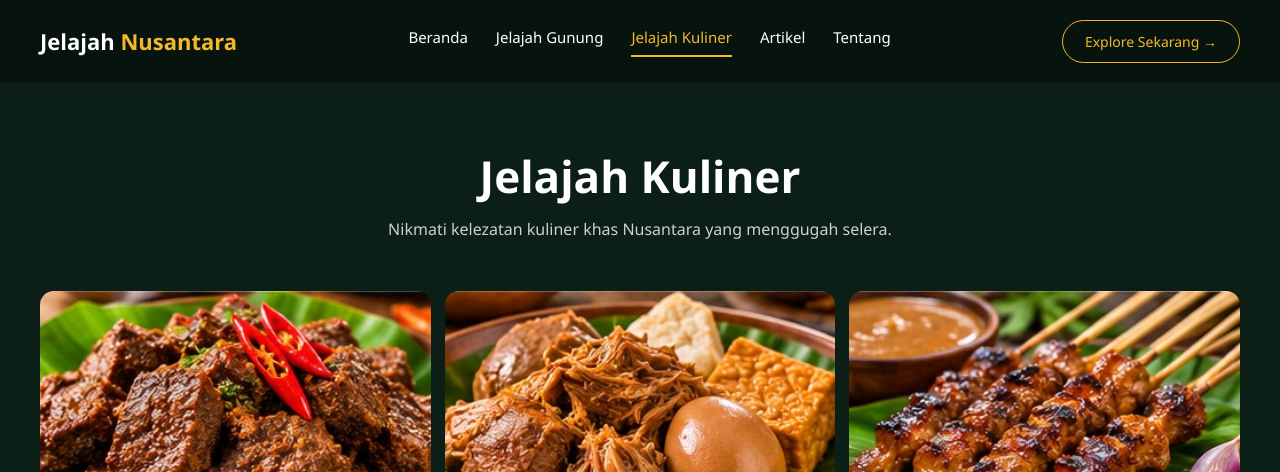
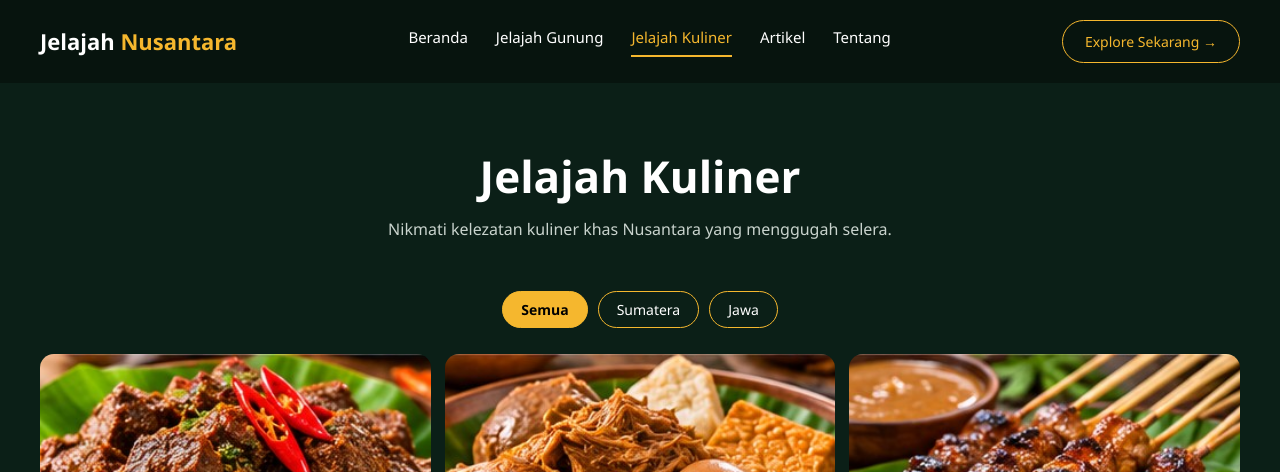
Before and after one commit to JackhyShop/JackhyShop.github.io, a plain HTML site: page kuliner.html in a window 1280 px wide. Shown: the top 472 px of the page. Drawn offline with Linux system fonts and the light colour scheme.

Commit message:
Add filter.js script to kuliner.html

```diff
--- a/kuliner.html
+++ b/kuliner.html
@@ -90,5 +90,6 @@
     <p>© 2026 Jelajah Nusantara. Semua hak dilindungi.</p>
   </footer>
   <script src="menu.js"></script>
+    <script src="filter.js"></script>
 </body>
 </html>
```
